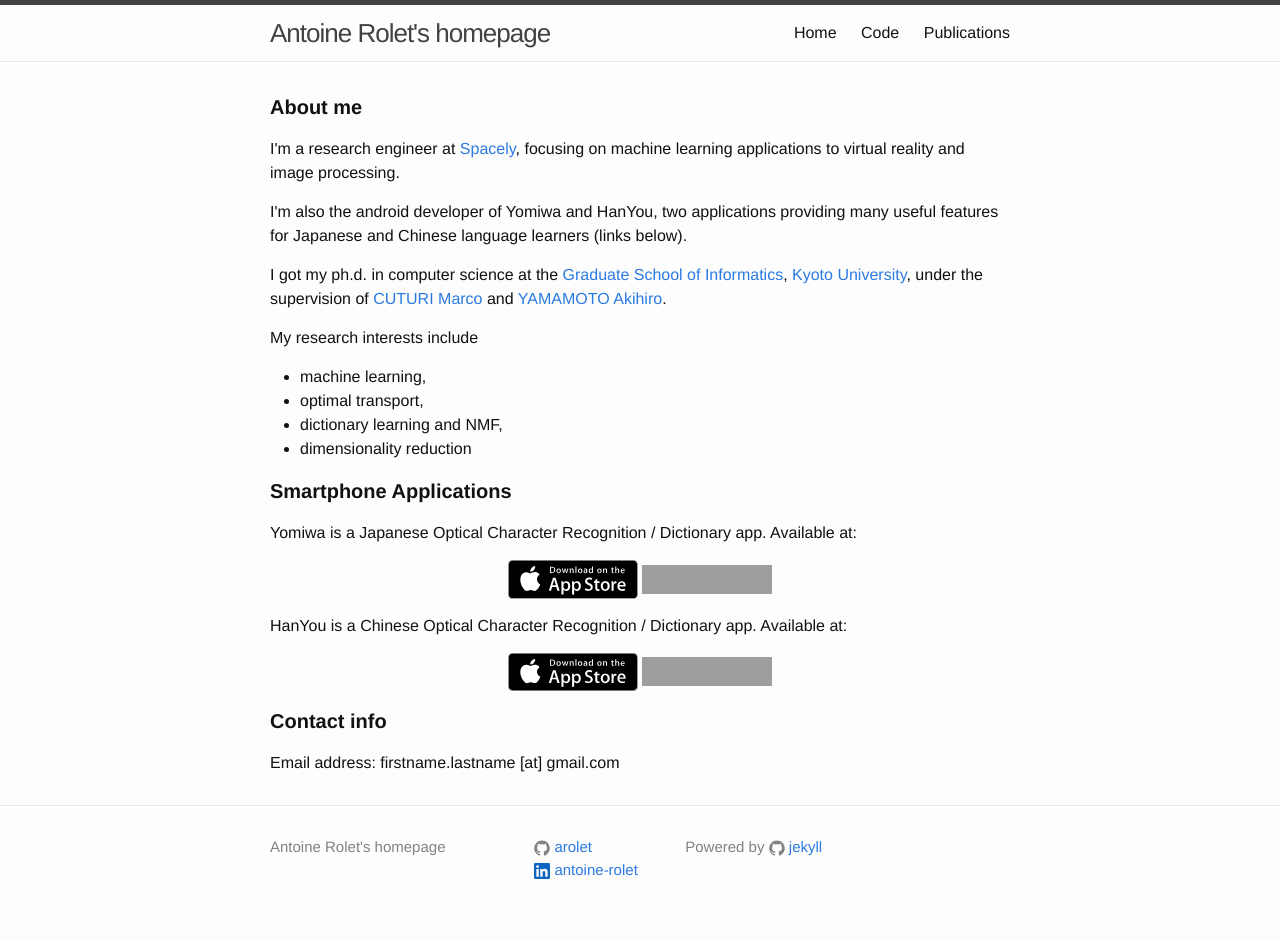
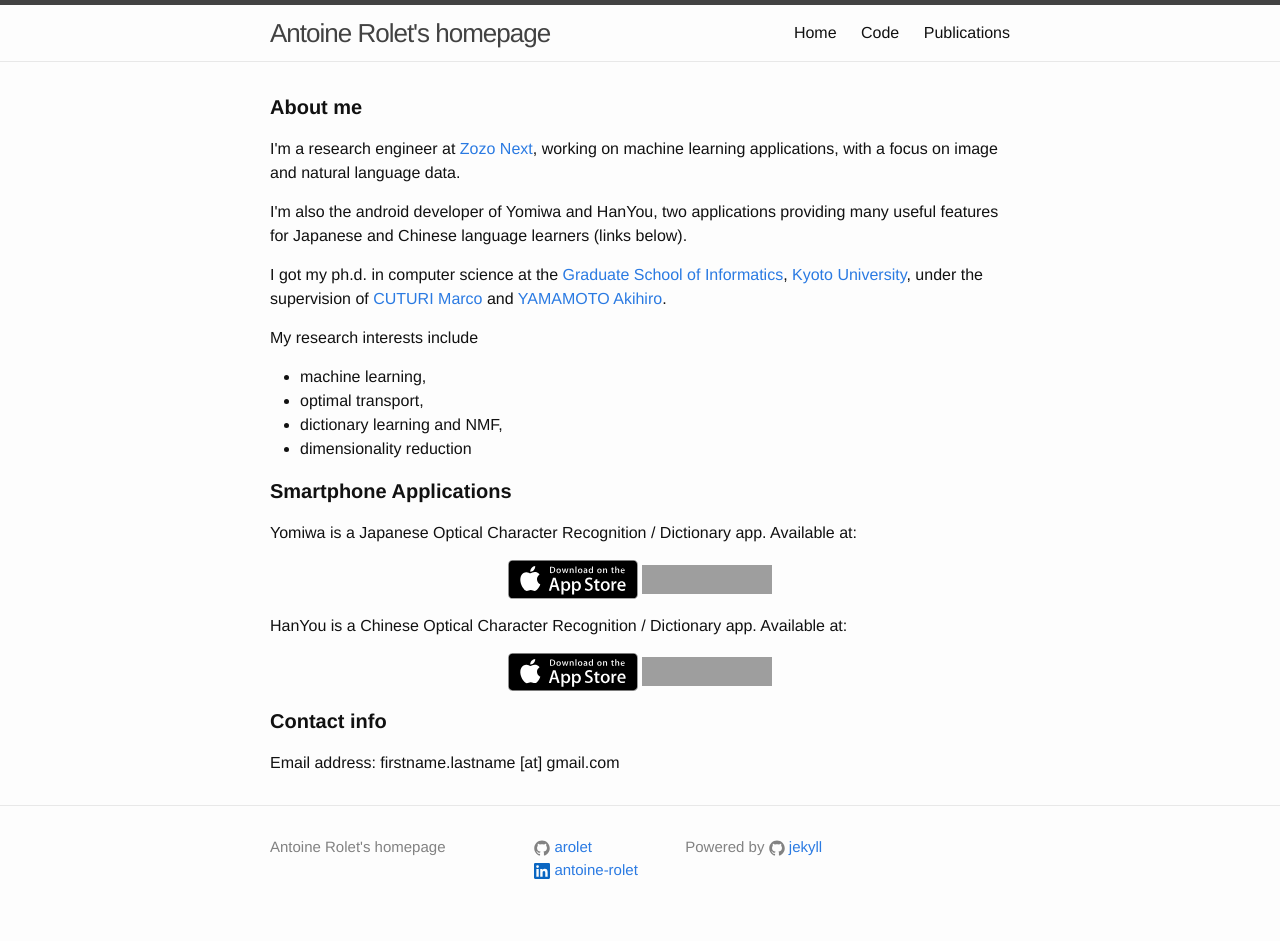
Before and after one commit to arolet/arolet.github.io, a Jekyll site: the page built from index.html, in a window 1280 px wide. Built offline with Jekyll 4.4.1, drawn with Linux system fonts in a browser that asks for light colours; grey boxes are pictures that could not be loaded.

Commit message:
:zap: update index

```diff
--- a/index.html
+++ b/index.html
@@ -7,9 +7,8 @@
 
     <h1 class="page-heading">About me</h1>
     <p>
-    I'm a research engineer at <a href="https://spacely.co.jp/" target="_blank">Spacely</a>,
-    focusing on machine learning applications to virtual reality and image
-    processing.
+    I'm a research engineer at <a href="https://zozonext.com/" target="_blank">Zozo Next</a>,
+    working on machine learning applications, with a focus on image and natural language data.
     </p>
     <p>
     I'm also the android developer of Yomiwa and HanYou,
```
Also changed, not shown: res/profile.png (added).
